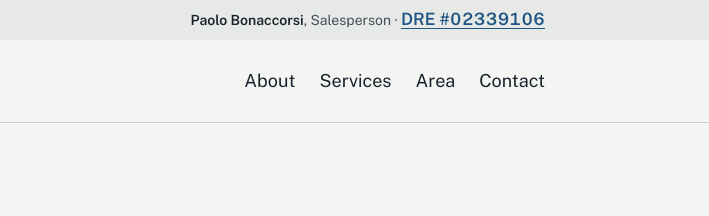
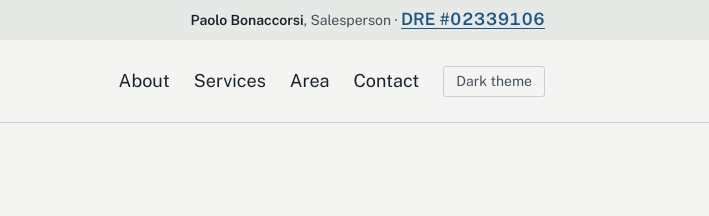
Before and after one commit to somehippie/paolo-bonaccorsi-re, a plain HTML site: page index.html in a window 1280 px wide. Shown: the top 216 px of the page, 571-1280 px from the left. Drawn offline with nearby package versions, Linux system fonts and the light colour scheme.

Commit message:
Add a theme switch in the masthead
Follows the system setting until the visitor picks a theme; the choice
is kept in localStorage and applied before paint. Uses the data-theme
override the tokens already provide, no new colours.

Co-Authored-By: Claude Fable 5.1 <noreply@anthropic.com>
Claude-Session: https://claude.ai/code/session_011Qq4MVKEuyYtmY89cyr4oz

```diff
--- a/index.html
+++ b/index.html
@@ -13,6 +13,10 @@
 <link href="https://fonts.googleapis.com/css2?family=Public+Sans:wght@400..700&display=swap" rel="stylesheet">
 <link rel="stylesheet" href="design/tokens.css">
 <link rel="stylesheet" href="design/components.css">
+<script>
+/* Theme: follows the system unless the visitor chose one here. Runs before paint to avoid a flash. */
+(function(){try{var t=localStorage.getItem('theme');if(t==='light'||t==='dark'){document.documentElement.setAttribute('data-theme',t);}}catch(e){}})();
+</script>
 <style>
   * { box-sizing: border-box; }
   html { color-scheme: light dark; }
@@ -43,6 +47,11 @@
   nav.top { display: flex; flex-wrap: wrap; gap: var(--space-1) var(--space-6); }
   nav.top a { color: var(--ink); text-decoration: none; }
   nav.top a:hover { color: var(--accent-ink); text-decoration: underline; }
+  .theme-toggle {
+    font-family: inherit; color: var(--ink-soft); background: none; border: 1px solid var(--rule); border-radius: var(--radius-sm);
+    padding: var(--space-1) var(--space-3); cursor: pointer;
+  }
+  .theme-toggle:hover { color: var(--ink); border-color: var(--ink-faint); }
 
   /* ---- hero ---- */
   .hero { padding-block: var(--space-12); border-bottom: 1px solid var(--rule); }
@@ -108,6 +117,7 @@
       <a href="#services">Services</a>
       <a href="#area">Area</a>
       <a href="#contact">Contact</a>
+      <button type="button" class="theme-toggle re-small">Dark theme</button>
     </nav>
   </div>
 </header>
@@ -201,5 +211,31 @@
   </footer>
 
 </main>
+<script>
+(function(){
+  // Theme switch: override the system setting, remembered in this browser.
+  var btn = document.querySelector('.theme-toggle');
+  if (!btn) return;
+  var root = document.documentElement;
+  function current(){
+    var t = root.getAttribute('data-theme');
+    if (t) return t;
+    return window.matchMedia('(prefers-color-scheme: dark)').matches ? 'dark' : 'light';
+  }
+  function label(){
+    var next = current() === 'dark' ? 'light' : 'dark';
+    btn.textContent = next === 'dark' ? 'Dark theme' : 'Light theme';
+    btn.setAttribute('aria-label', 'Switch to the ' + next + ' theme');
+  }
+  btn.addEventListener('click', function(){
+    var next = current() === 'dark' ? 'light' : 'dark';
+    root.setAttribute('data-theme', next);
+    try { localStorage.setItem('theme', next); } catch (e) {}
+    label();
+  });
+  window.matchMedia('(prefers-color-scheme: dark)').addEventListener('change', label);
+  label();
+})();
+</script>
 </body>
 </html>
```
Also changed, not shown: 1 other file.
